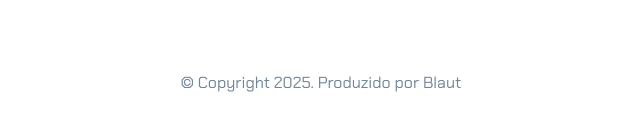
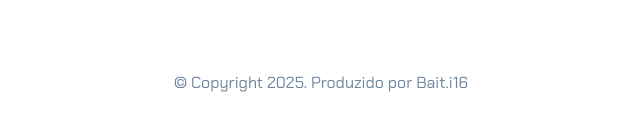
Before and after one commit to Leodrvtw310/repository, a plain HTML site: page index.html in a window 1280 px wide. Shown: the part 801-932 px from the top of the page, 319-959 px from the left. Drawn offline with nearby package versions, Linux system fonts and the light colour scheme.

Commit message:
Update index.html

```diff
--- a/index.html
+++ b/index.html
@@ -69,7 +69,7 @@
             <i class="bi bi-github"></i>
             <a href="https://github.com/">GitHub</a> <!-- Substituir com seu GitHub se desejar -->
         </div>
-        <p class="my-5 text-center">© Copyright 2025. Produzido por Blaut</p>
+        <p class="my-5 text-center">© Copyright 2025. Produzido por Bait.i16</p>
     </footer>
 
     <script src="https://cdn.jsdelivr.net/npm/bootstrap@5.3.2/dist/js/bootstrap.bundle.min.js"></script>
```
